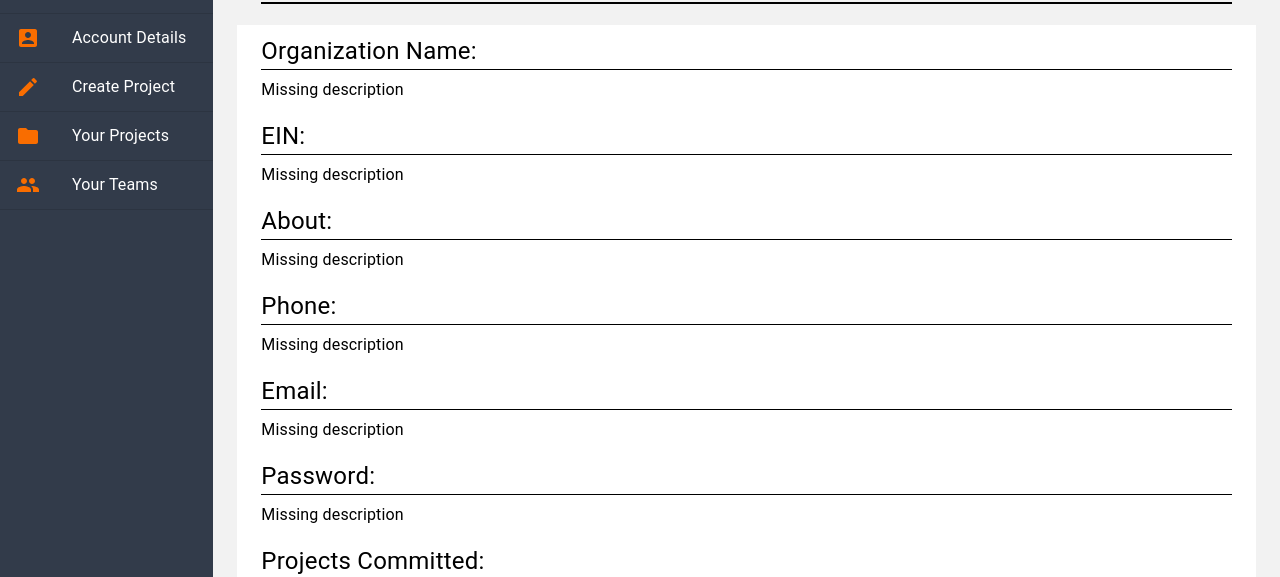
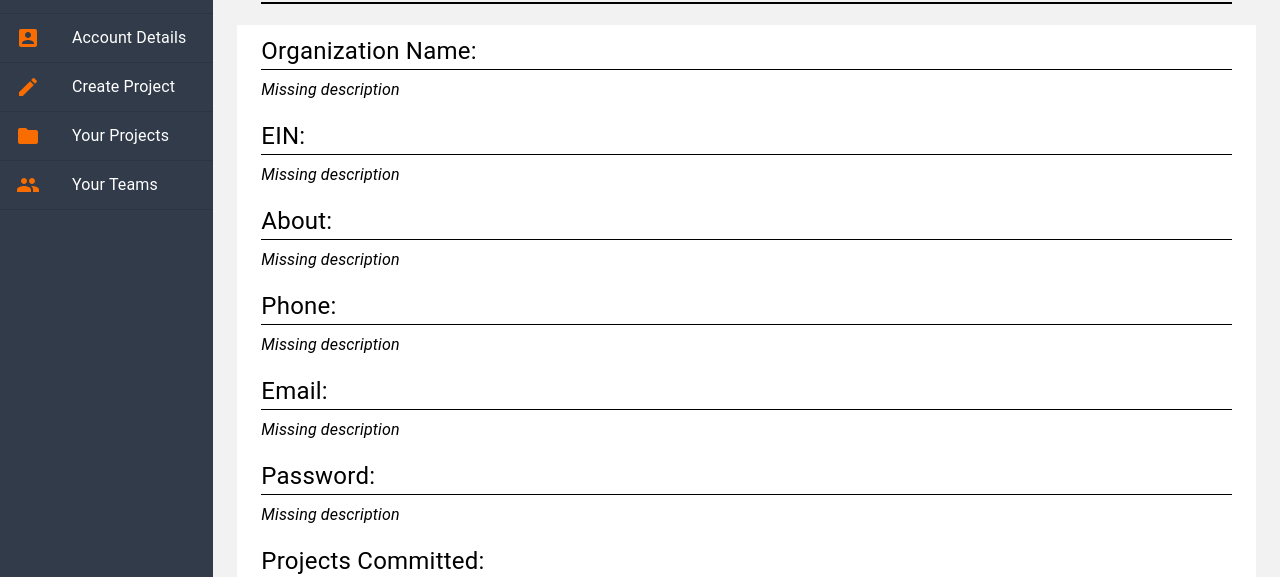
Before and after one commit to CodeAgainstRacism/codeagainstracism.org, a React (Create React App) app in the folder frontend/: page /account_details_organization/1 in a window 1280 px wide. Shown: the part 123-700 px from the top of the page. Built offline with nearby package versions, Linux system fonts and the light colour scheme; no server answers.

Commit message:
update desc & button to match

```diff
--- a/frontend/src/components/Description.jsx
+++ b/frontend/src/components/Description.jsx
@@ -1,7 +1,6 @@
 import React from "react";
 import {
   Box,
-  Container,
   Grid,
   Typography,
   makeStyles,
@@ -39,14 +38,19 @@ export default function Description(props){
         <Box className={classes.dividerBar} />
         { !enableEdit ?
           <Typography className={classes.contentStyle}>
-            { desc ? desc : "Missing description" /* italicize later */}
+            { desc ?
+              desc :
+              <Typography component={'span'} style={{fontStyle:"italic"}}>
+                Missing description
+              </Typography>
+            }
           </Typography> :
           <TextField
             id={id}
             multiline = {id==='description'}
             defaultValue={desc}
             style={{margin:".3em"}}
-            onChange={(e)=>{handleChange(id,e.target.value)}}
+            onChange={(e)=>{handleChange(id, e.target.value)}}
           />
         }
       </Grid>
--- a/frontend/src/components/EditButton.jsx
+++ b/frontend/src/components/EditButton.jsx
@@ -3,9 +3,6 @@ import {
   Button,
   Grid,
 } from "@material-ui/core";
-
-//button functionality will need to be updated once we figure out how to submit things haha
-//& if you want to tweak things/fix, feel free too :]
 
 export default function EditButton(props){
     const {enableEdit, setEditFields, sendPut } = props;
```
